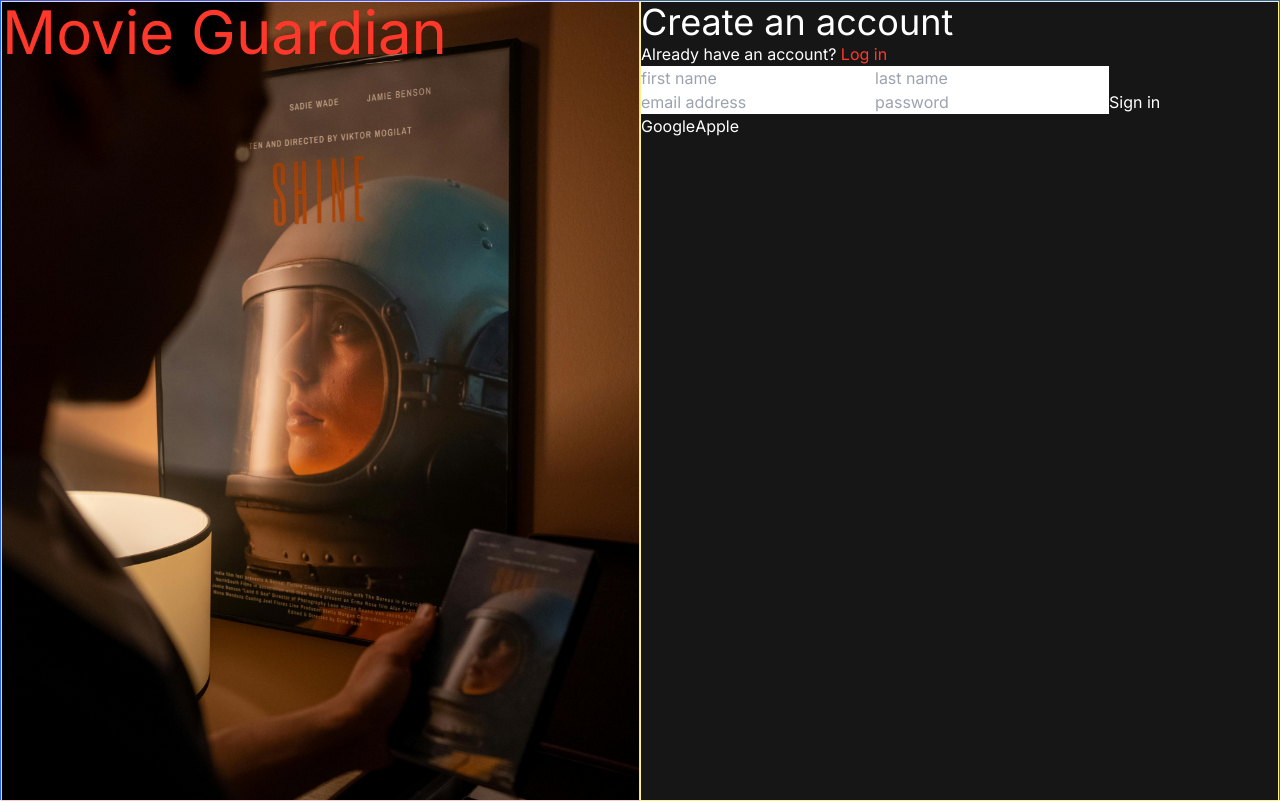
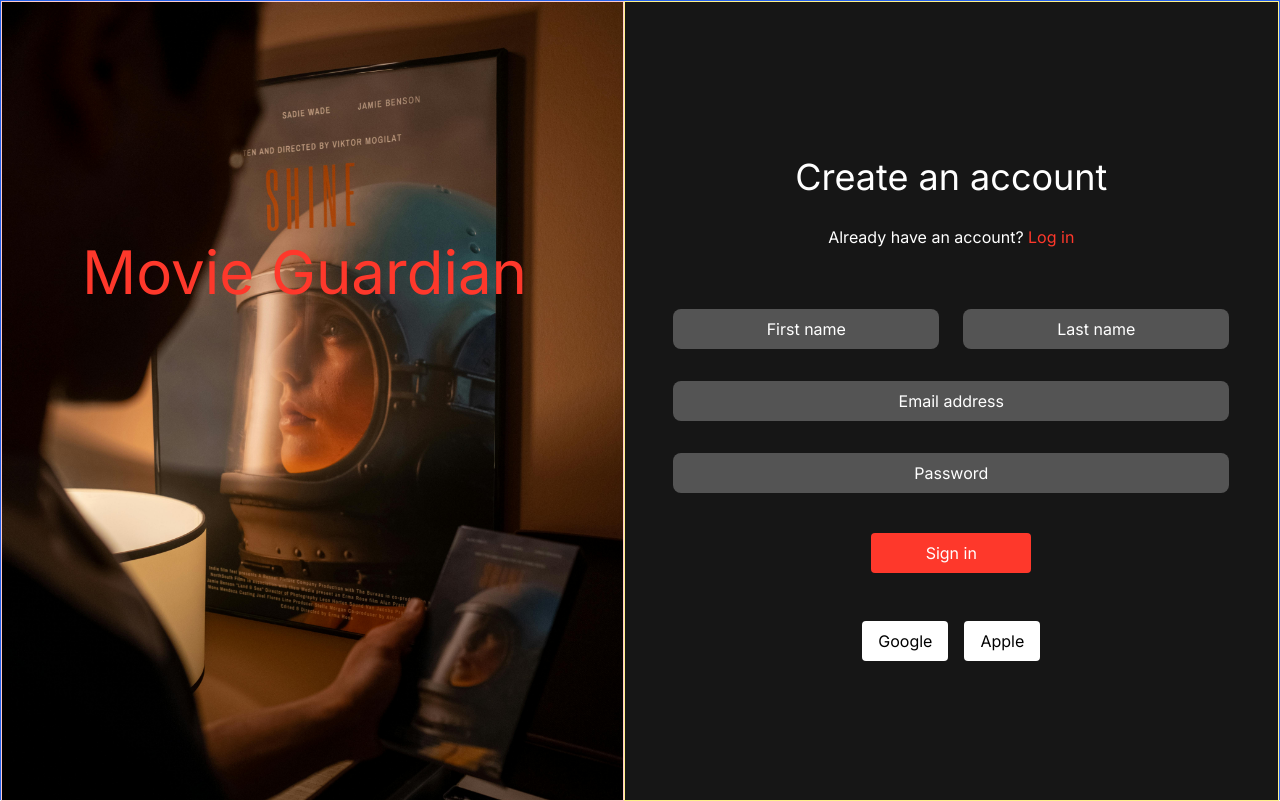
Before and after one commit to stephmukami/movie-guardian, a Next.js app: page / in a window 1280 px wide. Built offline with nearby package versions, Linux system fonts and the light colour scheme.

Commit message:
update : added chat,watchlist and roll page

```diff
--- a/src/app/components/HomePage.tsx
+++ b/src/app/components/HomePage.tsx
@@ -1,35 +1,57 @@
-import React from 'react'
-import Image from 'next/image'
-type Props = {}
+import React from 'react';
+import Image from 'next/image';
+type Props = {};
 
 function HomePage({}: Props) {
   return (
     <div className='home-container border border-blue-600 flex flex-col md:flex-row w-screen h-screen'>
 
+      {/* Image Section */}
       <div className="home-container-image border border-red-200 h-screen md:w-full relative">
-        <h2 className='text-6xl text-brand-red absolute top-0 left-0 z-10'>Movie Guardian</h2>
+        <h2 className='text-6xl text-center text-brand-red absolute top-60 left-20'>Movie Guardian</h2>
         <img className='w-full h-full object-cover' src="./pexels1.jpg" alt="movie poster" />
       </div>
 
-  <div className="form-container border border-yellow-200 bg-brand-black text-brand-white md:w-full h-screen">
-    <h2 className='text-4xl '>Create an account</h2>
-    <h3 className='text-1xl '>Already have an account? <span className='text-brand-red'>Log in</span></h3>
-    <form action="">
-      <input type="text" placeholder='first name'/>
-      <input type="text" placeholder='last name'/>
-      <input type="email" placeholder='email address'/>
-      <input type="password" placeholder='password'/>
-      <button>Sign in</button>
-    </form>
+      {/* Form Section */}
+      <div className="form-container border border-yellow-200 bg-brand-black text-brand-white md:w-full h-screen flex justify-center items-center p-8">
+        <div>
+          <h2 className='text-4xl p-4 text-center'>Create an account</h2>
+          <h3 className='text-1xl p-3 text-center'>
+            Already have an account? <span className='text-brand-red'>Log in</span>
+          </h3>
 
-    <div className="auth-buttons">
-      <button className="google-auth">Google</button>
-      <button className="apple-auth">Apple</button>
+          <form className='p-4' action="">
+            {/* Names */}
+            <div className="names flex mt-8 space-x-6">
+              <input className="w-full text-center bg-brand-grey placeholder-white text-white px-4 py-2 rounded-lg" type="text" placeholder='First name' />
+              <input className="w-full text-center bg-brand-grey placeholder-white text-white px-4 py-2 rounded-lg" type="text" placeholder='Last name' />
+            </div>
+
+            {/* Email */}
+            <div className='mt-8'>
+              <input className="w-full text-center bg-brand-grey placeholder-white text-white px-4 py-2 rounded-lg" type="email" placeholder='Email address' />
+            </div>
+
+            {/* Password */}
+            <div className='mt-8'>
+              <input className="w-full text-center bg-brand-grey placeholder-white text-white px-4 py-2 rounded-lg" type="password" placeholder='Password' />
+            </div>
+
+            {/* Submit Button */}
+            <div className="flex justify-center mt-10">
+              <button className='bg-brand-red text-white text-center w-40 rounded h-[40px]'>Sign in</button>
+            </div>
+          </form>
+
+          {/* Authentication Buttons */}
+          <div className="auth-buttons flex justify-center space-x-4 mt-8">
+            <button className="google-auth bg-white text-black px-4 py-2 rounded">Google</button>
+            <button className="apple-auth bg-white text-black px-4 py-2 rounded">Apple</button>
+          </div>
+        </div>
+      </div>
     </div>
-  </div>
-</div>
-
-  )
+  );
 }
 
-export default HomePage
+export default HomePage;
--- a/src/app/login/page.tsx
+++ b/src/app/login/page.tsx
@@ -7,7 +7,7 @@ function page({}: Props) {
   return (
     <div>
        <Navbar/>
-       <Login/> ``
+       <Login/>
     </div>
   )
 }
```
Also changed, not shown: src/app/chat-page/page.tsx (added), src/app/random-roll/page.tsx (added), src/app/watch-list/page.tsx (added).
